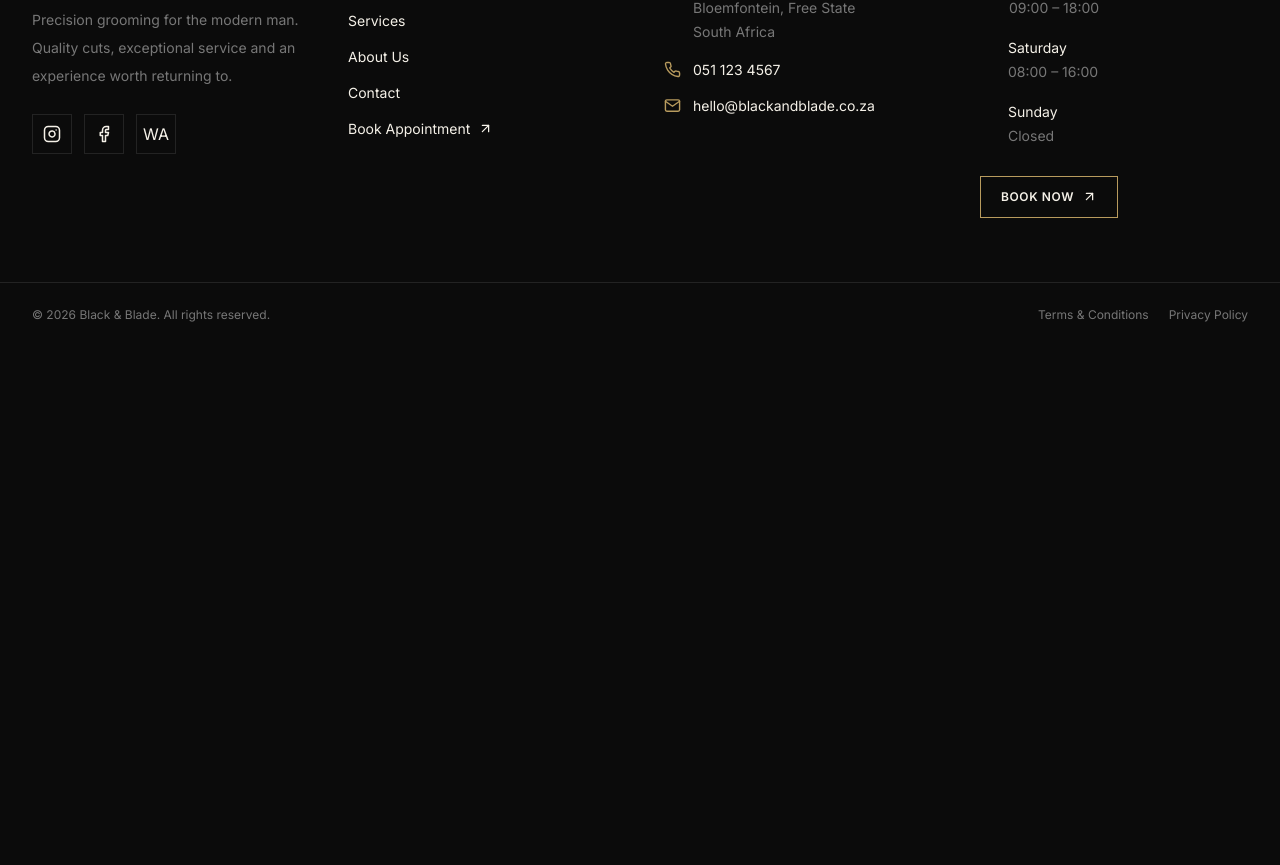
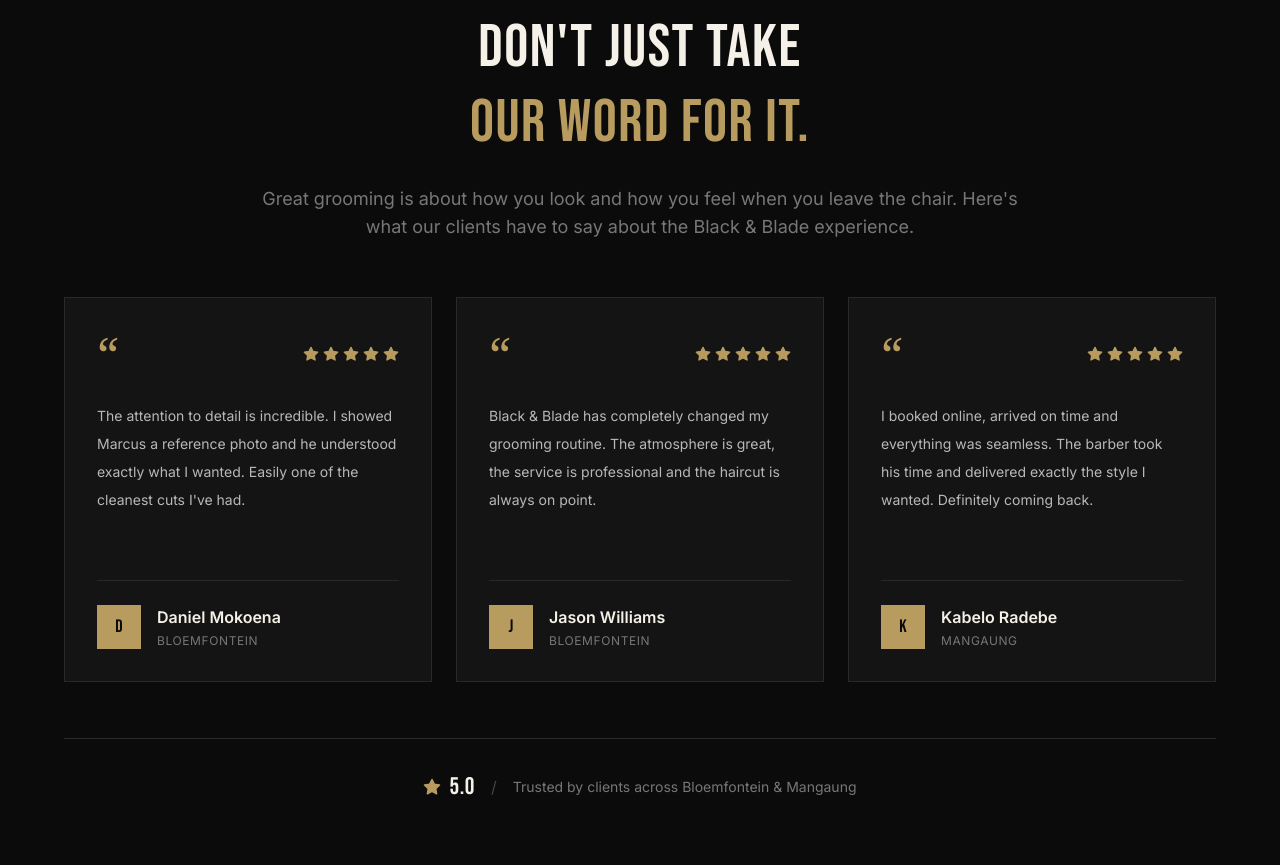
Before and after one commit to lebogang-developer/black-and-blade, a React (Vite) app: page / in a window 1280 px wide. Shown: the part 5515-6380 px from the top of the page. Before the commit the page ends 5862 px from the top, so only its background shows below. Built offline with nearby package versions, Linux system fonts and the light colour scheme.

Commit message:
Testimonials section

```diff
--- /dev/null
+++ b/src/data/testimonials.json
@@ -0,0 +1,23 @@
+[
+  {
+    "id": 1,
+    "name": "Daniel Mokoena",
+    "location": "Bloemfontein",
+    "rating": 5,
+    "review": "The attention to detail is incredible. I showed Marcus a reference photo and he understood exactly what I wanted. Easily one of the cleanest cuts I've had."
+  },
+  {
+    "id": 2,
+    "name": "Jason Williams",
+    "location": "Bloemfontein",
+    "rating": 5,
+    "review": "Black & Blade has completely changed my grooming routine. The atmosphere is great, the service is professional and the haircut is always on point."
+  },
+  {
+    "id": 3,
+    "name": "Kabelo Radebe",
+    "location": "Mangaung",
+    "rating": 5,
+    "review": "I booked online, arrived on time and everything was seamless. The barber took his time and delivered exactly the style I wanted. Definitely coming back."
+  }
+]
--- a/src/pages/Home.jsx
+++ b/src/pages/Home.jsx
@@ -15,6 +15,7 @@
 
 import services from "../data/services.json";
 import barbers from "../data/barbers.json";
+import testimonials from "../data/testimonials.json";
 
 const Home = () => {
   return (
@@ -545,6 +546,99 @@
           </div>
         </div>
       </section>
+
+      {/* ==================== TESTIMONIALS ==================== */}
+      <section className="bg-[#0b0b0b] px-6 py-20 md:px-10 lg:px-16 lg:py-28">
+        <div className="mx-auto max-w-7xl">
+          {/* Section Header */}
+          <div className="mx-auto max-w-3xl text-center">
+            <span className="text-sm font-semibold uppercase tracking-[0.3em] text-[#b89b5e]">
+              Client Reviews
+            </span>
+
+            <h2 className="mt-4 font-['Bebas_Neue'] text-4xl uppercase leading-tight tracking-wide text-[#f5f1e8] sm:text-5xl md:text-6xl">
+              DON'T JUST TAKE
+              <span className="block text-[#b89b5e]">OUR WORD FOR IT.</span>
+            </h2>
+
+            <p className="mt-6 text-base leading-7 text-[#777777] md:text-lg">
+              Great grooming is about how you look and how you feel when you
+              leave the chair. Here's what our clients have to say about the
+              Black & Blade experience.
+            </p>
+          </div>
+
+          {/* Testimonials */}
+          <div className="mt-14 grid gap-6 md:grid-cols-3">
+            {testimonials.map((testimonial) => (
+              <article
+                key={testimonial.id}
+                className="group border border-[#292929] bg-[#141414] p-7 transition-all duration-300 hover:-translate-y-1 hover:border-[#b89b5e]/60 md:p-8"
+              >
+                {/* Quote Icon */}
+                <div className="flex items-center justify-between">
+                  <span className="font-serif text-5xl leading-none text-[#b89b5e]">
+                    “
+                  </span>
+
+                  {/* Rating */}
+                  <div className="flex gap-1">
+                    {Array.from({ length: testimonial.rating }).map(
+                      (_, index) => (
+                        <FiStar
+                          key={index}
+                          size={16}
+                          className="fill-[#b89b5e] text-[#b89b5e]"
+                        />
+                      ),
+                    )}
+                  </div>
+                </div>
+
+                {/* Review */}
+                <p className="mt-6 min-h-[150px] text-sm leading-7 text-[#b8b8b8]">
+                  {testimonial.review}
+                </p>
+
+                {/* Client */}
+                <div className="mt-7 flex items-center gap-4 border-t border-[#292929] pt-6">
+                  {/* Initial */}
+                  <div className="flex h-11 w-11 shrink-0 items-center justify-center bg-[#b89b5e] font-['Bebas_Neue'] text-lg text-[#0b0b0b]">
+                    {testimonial.name.charAt(0)}
+                  </div>
+
+                  <div>
+                    <h3 className="font-semibold text-[#f5f1e8]">
+                      {testimonial.name}
+                    </h3>
+
+                    <p className="mt-1 text-xs uppercase tracking-wider text-[#777777]">
+                      {testimonial.location}
+                    </p>
+                  </div>
+                </div>
+              </article>
+            ))}
+          </div>
+
+          {/* Review Highlight */}
+          <div className="mt-14 flex flex-col items-center justify-center gap-4 border-t border-[#292929] pt-8 text-center sm:flex-row">
+            <div className="flex items-center gap-2">
+              <FiStar size={18} className="fill-[#b89b5e] text-[#b89b5e]" />
+
+              <span className="font-['Bebas_Neue'] text-2xl tracking-wide text-[#f5f1e8]">
+                5.0
+              </span>
+            </div>
+
+            <span className="hidden text-[#444444] sm:block">/</span>
+
+            <p className="text-sm text-[#777777]">
+              Trusted by clients across Bloemfontein & Mangaung
+            </p>
+          </div>
+        </div>
+      </section>
     </main>
   );
 };
```
